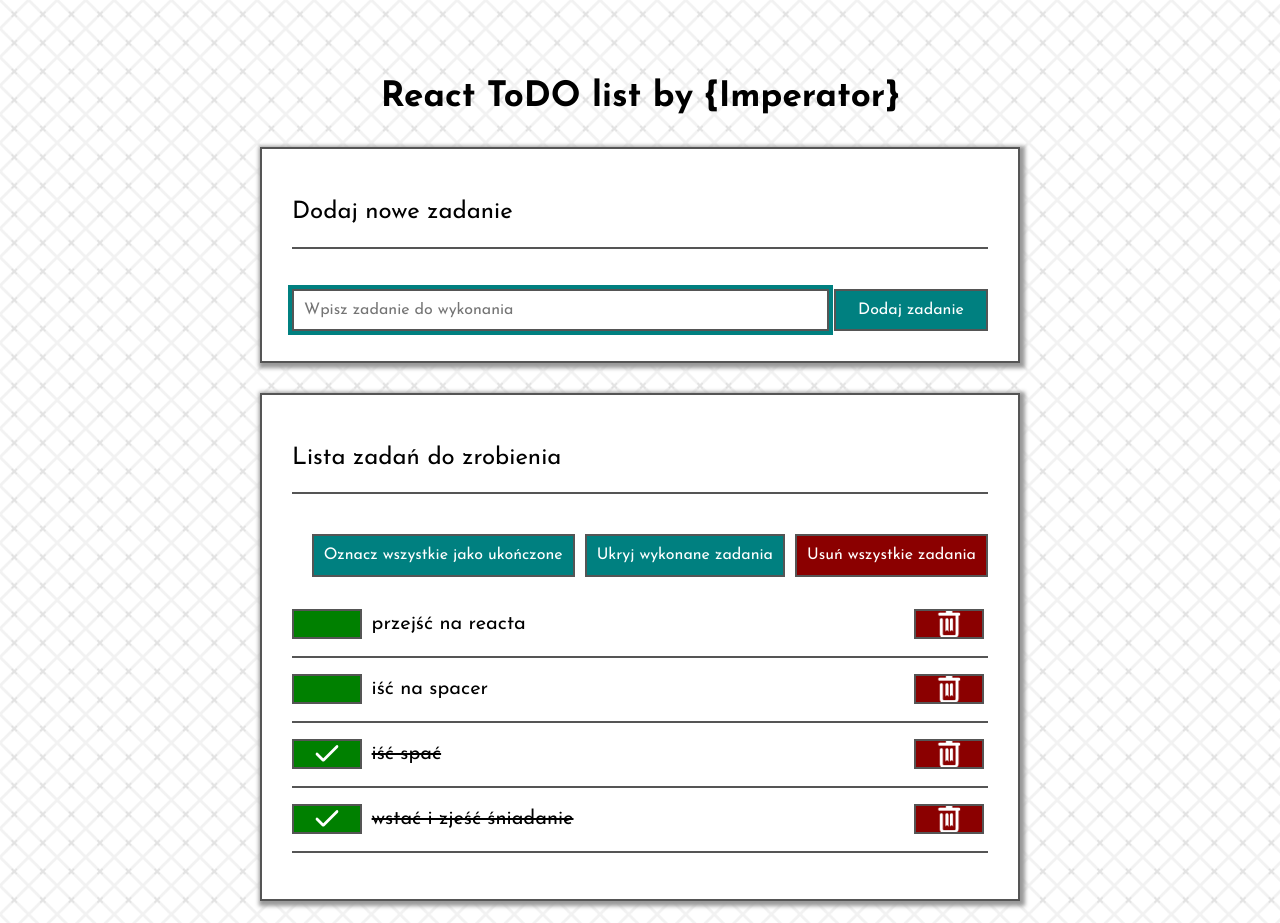
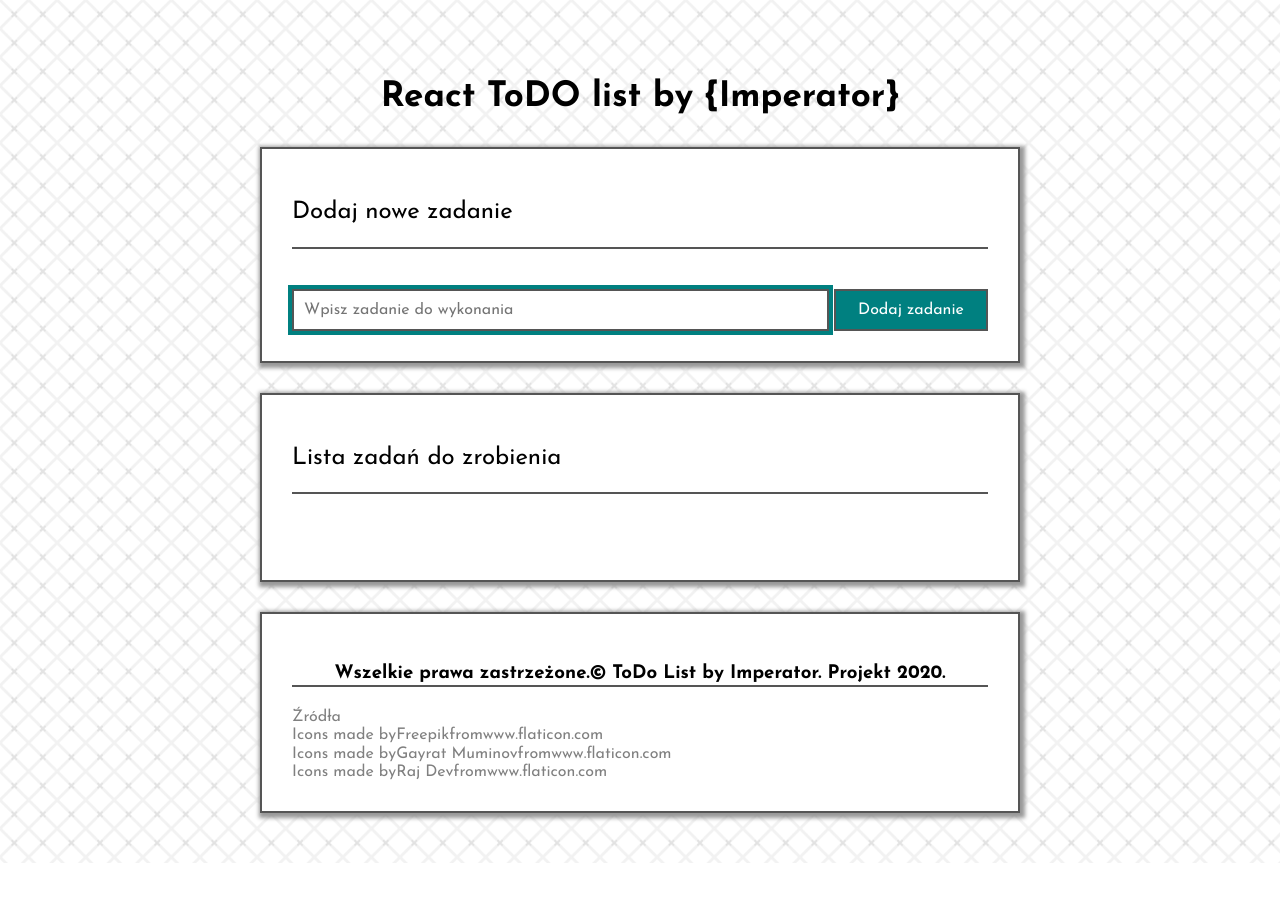
Before and after one commit to JaniecMichal/toDO-list-react, a React (Create React App) app: page / in a window 1280 px wide. Shown: the top 923 px of the page. After the commit the page ends 863 px from the top, so only its background shows below. Built offline with nearby package versions, Linux system fonts and the light colour scheme.

Commit message:
clearing started taskList

```diff
--- a/src/App.js
+++ b/src/App.js
@@ -12,10 +12,7 @@
   const [hideDone, setHideDone] = useState(false);
 
   const [tasks, setTasks] = useState([
-    { id: 1, content: "przejść na reacta", done: false },
-    { id: 2, content: "iść na spacer", done: false },
-    { id: 3, content: "iść spać", done: true },
-    { id: 4, content: "wstać i zjeść śniadanie", done: true },
+
   ]);
 
   const toggleHideDone = () => {
```
